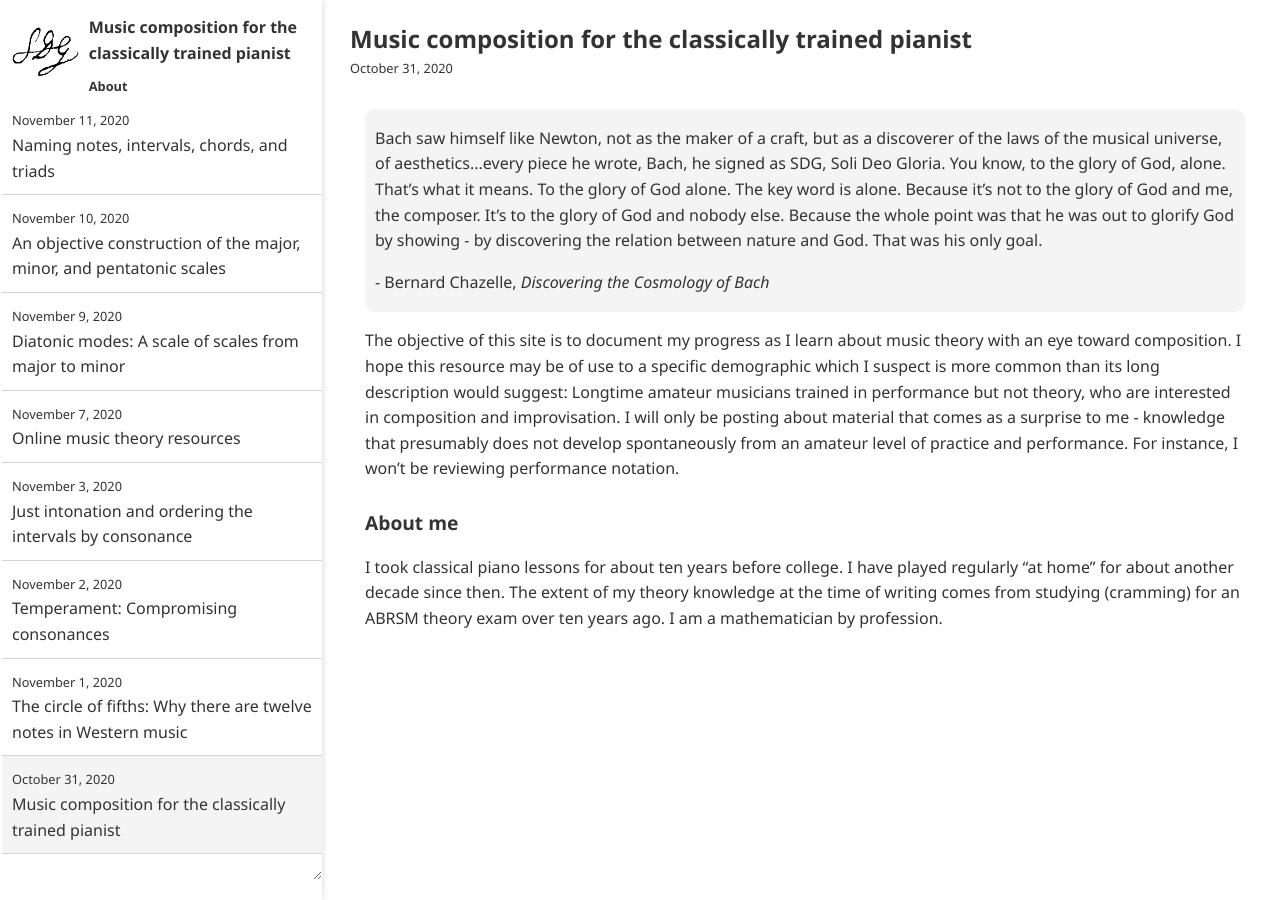
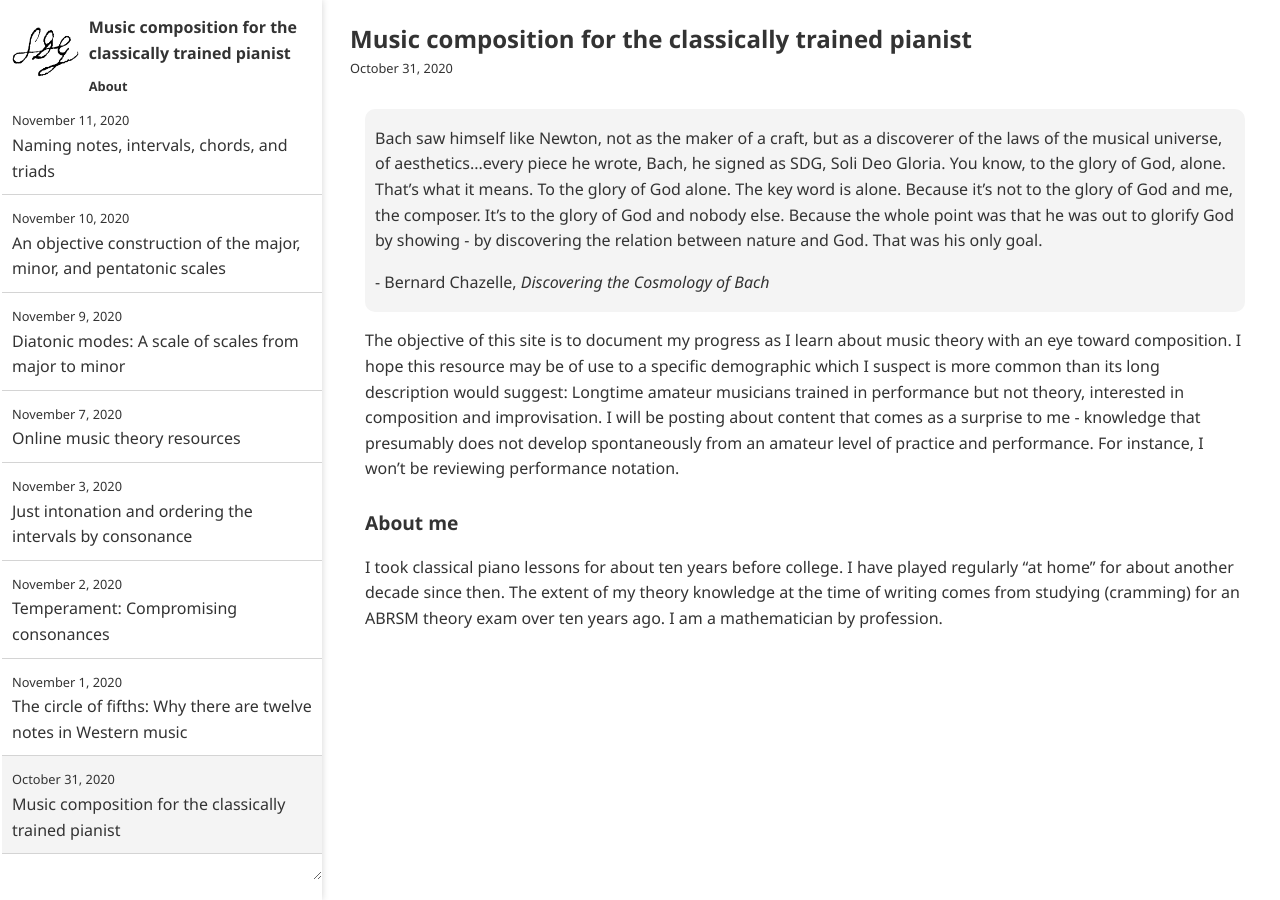
Before and after one commit to ansyblenetwork/sdg, a Jekyll site: the page built from _posts/2020-10-31-music-composition-for-the-classically-trained.md, in a window 1280 px wide. Built offline with Jekyll 4.4.1, drawn with Linux system fonts in a browser that asks for light colours.

Commit message:
Update 2020-10-31-music-composition-for-the-classically-trained.md

```diff
--- a/_posts/2020-10-31-music-composition-for-the-classically-trained.md
+++ b/_posts/2020-10-31-music-composition-for-the-classically-trained.md
@@ -8,7 +8,7 @@
   <p>- Bernard Chazelle, <i>Discovering the Cosmology of Bach</i></p>
 </div>
 
-The objective of this site is to document my progress as I learn about music theory with an eye toward composition. I hope this resource may be of use to a specific demographic which I suspect is more common than its long description would suggest: Longtime amateur musicians trained in performance but not theory, who are interested in composition and improvisation. I will only be posting about material that comes as a surprise to me - knowledge that presumably does not develop spontaneously from an amateur level of practice and performance. For instance, I won't be reviewing performance notation.
+The objective of this site is to document my progress as I learn about music theory with an eye toward composition. I hope this resource may be of use to a specific demographic which I suspect is more common than its long description would suggest: Longtime amateur musicians trained in performance but not theory, interested in composition and improvisation. I will be posting about content that comes as a surprise to me - knowledge that presumably does not develop spontaneously from an amateur level of practice and performance. For instance, I won't be reviewing performance notation.
 
 <h3>About me</h3>
 
```
